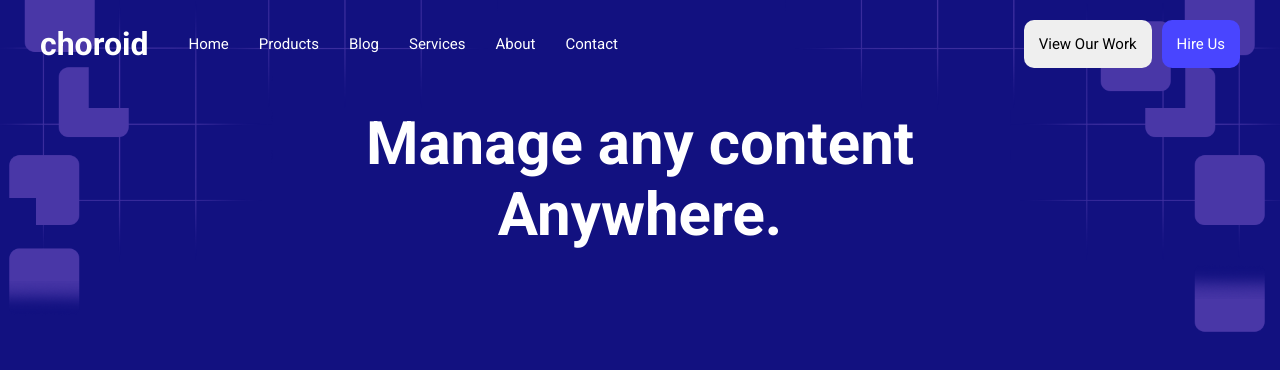
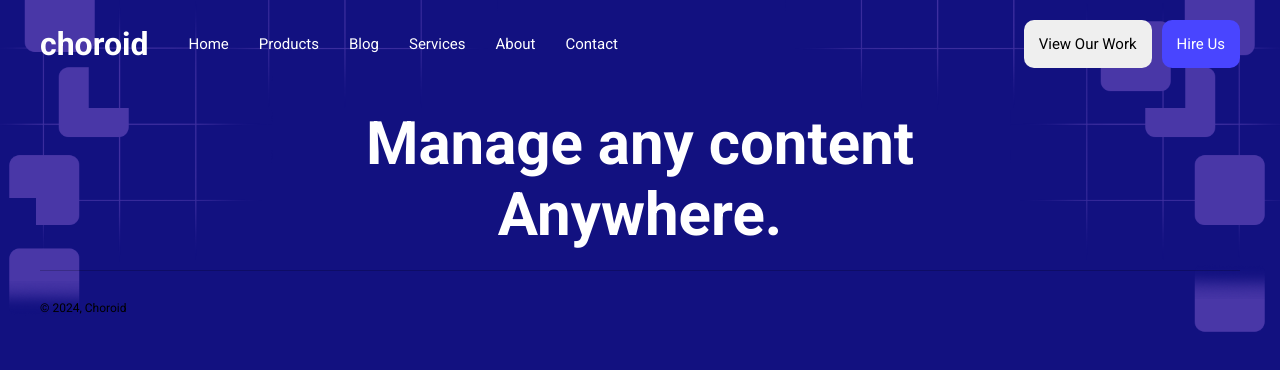
Before and after one commit to rabeeqiblawi/portfolio-nextjs, a Next.js app: page / in a window 1280 px wide. Shown: the top 370 px of the page. Built offline with nearby package versions, Linux system fonts and the light colour scheme.

Commit message:
Add footer and update header

```diff
--- a/src/app/globals.css
+++ b/src/app/globals.css
@@ -14,5 +14,5 @@
 }
 
 body {
-  background: var(--bg);
+  background: #fff;
 }
--- a/src/app/layout.js
+++ b/src/app/layout.js
@@ -2,6 +2,7 @@ import { Inter } from "next/font/google";
 import "./globals.css";
 import Navbar from "@/components/navigation/navbar/Navbar";
 import Sidebar from "@/components/navigation/sidebar/Sidebar";
+import Footer from "@/components/footer/Footer";
 
 const inter = Inter({ subsets: ["latin"] });
 
@@ -17,6 +18,7 @@ export default function RootLayout({ children }) {
         <Navbar />
         <Sidebar />
         {children}
+        <Footer/>
       </body>
     </html>
   );
--- a/src/components/footer/Footer.jsx
+++ b/src/components/footer/Footer.jsx
@@ -5,7 +5,7 @@ import styles from './Footer.module.css'
 const Footer = () => {
   return (
     <div className={styles.container}>
-
+        <p className={styles.copyrightText}>&copy; 2024, Choroid</p>
     </div>
   )
 }
--- a/src/components/footer/Footer.module.css
+++ b/src/components/footer/Footer.module.css
@@ -0,0 +1,11 @@
+.container {
+    width: 1200px;
+    margin: 0px auto;
+    border-top: 1px solid rgba(0, 0, 0, 0.2);
+    padding: 30px 0px;
+}
+
+.copyrightText {
+    color: var(--text-dark);
+    font-size: 12px;
+}
--- a/src/components/navigation/navbar/Navbar.jsx
+++ b/src/components/navigation/navbar/Navbar.jsx
@@ -8,7 +8,6 @@ import { FaBars } from 'react-icons/fa';
 import NavigationStore from '../NavigationStore.js';
 
 import { observer } from 'mobx-react';
-import Image from 'next/image.js';
 
 const Navbar = observer(() => {
     return (
@@ -16,8 +15,8 @@ const Navbar = observer(() => {
             <div className={styles.topPageVectors}>
                 <img src="/topPageVectors.png" alt="" />
             </div>
+            <div className={styles.blueOverlay}></div>
             <div className={styles.container}>
-
                 <div className={styles.burgerMenu} onClick={() => { NavigationStore.openSidebar() }} >
                     <FaBars />
                 </div>
@@ -35,7 +34,6 @@ const Navbar = observer(() => {
                 </div>
             </div>
         </>
-
     );
 });
 
--- a/src/components/navigation/navbar/navbar.module.css
+++ b/src/components/navigation/navbar/navbar.module.css
@@ -11,6 +11,14 @@
     display: flex;
     position: relative;
     justify-content: center;
+    z-index: -1;
+}
+
+.blueOverlay {
+    background: #121180;
+    width: 100%;
+    height: 950px;
+    position: fixed;
     z-index: -10;
 }
 
```
